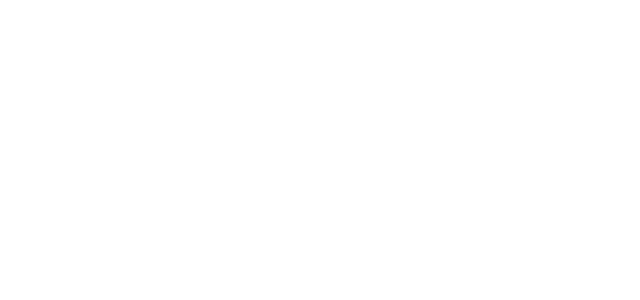
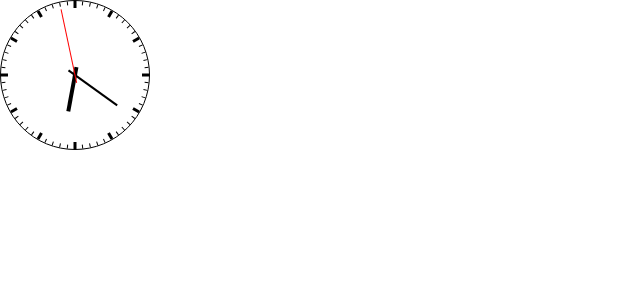
Before and after one commit to avijeetpandey/precily-task, a React (Create React App) app in the folder client/: page / in a window 1280 px wide. Shown: the top 300 px of the page, without its empty margins (0-640 px from the left). Built offline with nearby package versions, Linux system fonts and the light colour scheme.

Commit message:
added window-1 component

```diff
--- a/client/src/components/App.js
+++ b/client/src/components/App.js
@@ -1,7 +1,11 @@
 import React from "react";
+import ClockComponent from "./clock/ClockComponent";
 
 const App = () => {
-  return <div></div>;
+  return <div>
+
+    <ClockComponent />
+  </div>;
 };
 
 export default App;
--- /dev/null
+++ b/client/src/components/clock/ClockComponent.js
@@ -0,0 +1,19 @@
+import React, { useState, useEffect } from "react";
+import 'react-clock/dist/Clock.css';
+import Clock from "react-clock";
+
+const ClockComponent = () => {
+  const [time, setTime] = useState(new Date());
+
+  useEffect(() => {
+    const interval = setInterval(() => setTime(new Date()), 1000);
+
+    return () => {
+      clearInterval(interval);
+    };
+  }, []);
+
+  return <Clock value={time} />;
+};
+
+export default ClockComponent;
```
Also changed, not shown: package.json (+7 -1 lines), 2 other files (tests, documents, lock files or other folders).
